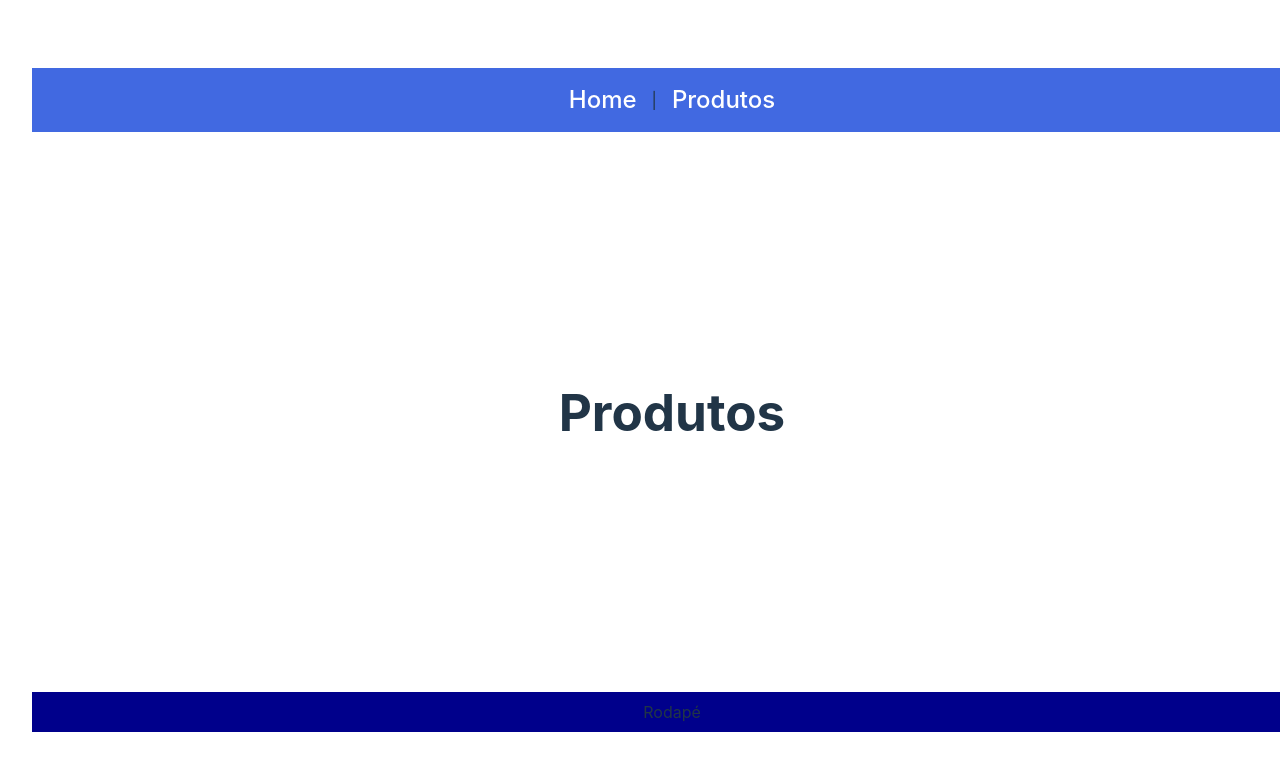
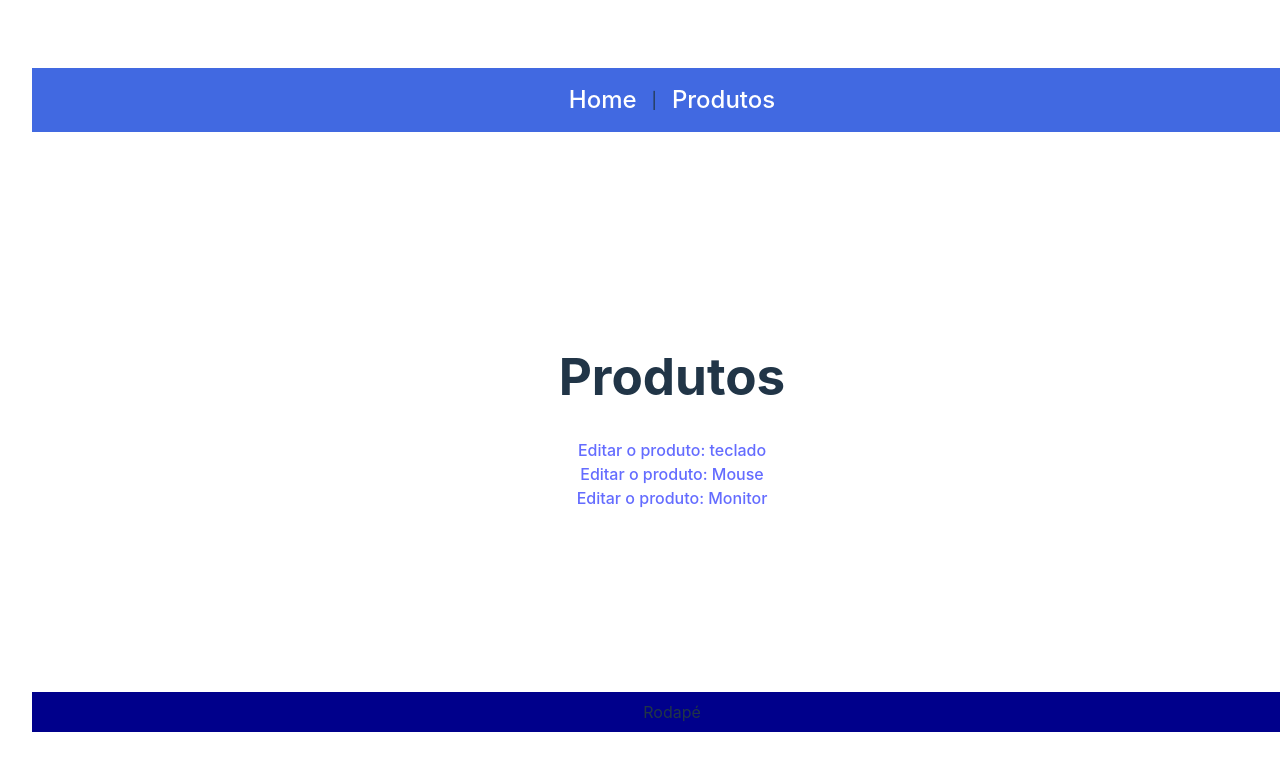
Before and after one commit to luizPrendin/listaEx, a React (Vite) app in the folder aula-rotas/: page /produtos in a window 1280 px wide. Shown: the top 770 px of the page. Built offline with nearby package versions, Linux system fonts and the light colour scheme.

Commit message:
add dados da listaProdutos a pag produtos e link para editar produto

```diff
--- a/aula-rotas/src/routes/Produtos/index.jsx
+++ b/aula-rotas/src/routes/Produtos/index.jsx
@@ -1,8 +1,19 @@
+import { Link } from "react-router-dom"
+import { listaProdutos } from "../../components/ListaProdutos"
+
 export default function Produtos(){
 
     return(
         <main>
             <h1>Produtos</h1>
+            {listaProdutos.map(prod =>
+                (
+                  <div key={prod.id}>
+                    <Link to={`/produtos/editar/${prod.id}`}>
+                        Editar o produto: {prod.nome}
+                    </Link>
+                  </div>
+                ))}
         </main>
     )
 }
```
